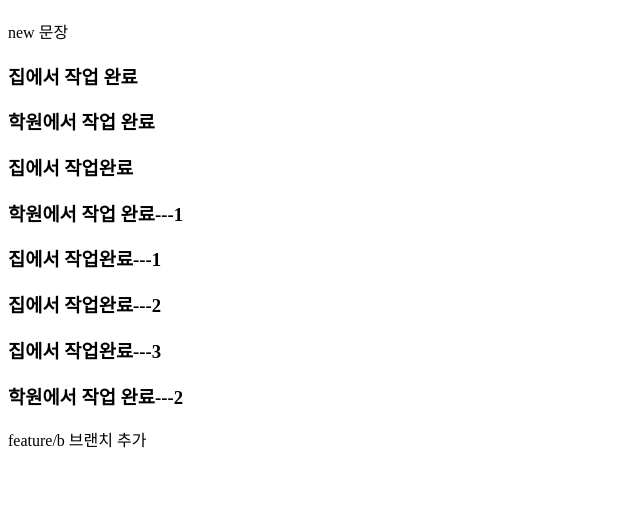
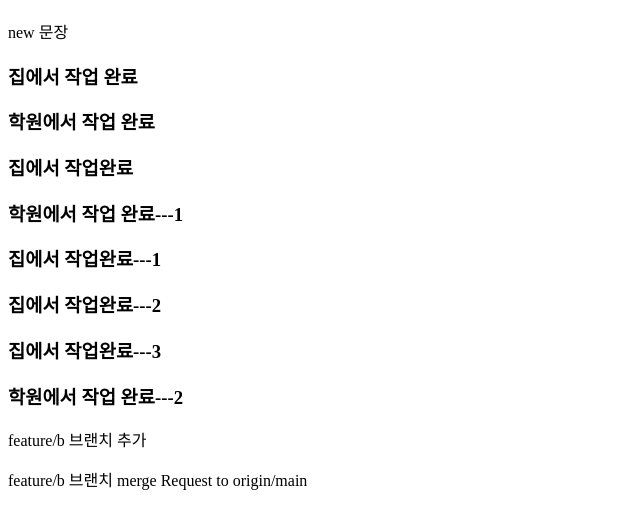
Before and after one commit to phr106-cpu/git-test-251016-new, a plain HTML site: page index.html in a window 1280 px wide. Shown: the part 61-590 px from the top of the page, without its empty margins (0-640 px from the left). Drawn offline with Linux system fonts and the light colour scheme.

Commit message:
feature/b 브랜치 merge Request to origin/main

```diff
--- a/index.html
+++ b/index.html
@@ -19,6 +19,7 @@
     <h3>집에서 작업완료---3</h3>
     <h3>학원에서 작업 완료---2</h3>
     <p>feature/b 브랜치 추가</p>
+    <p>feature/b 브랜치 merge Request to origin/main</p>
 
 
 
```
